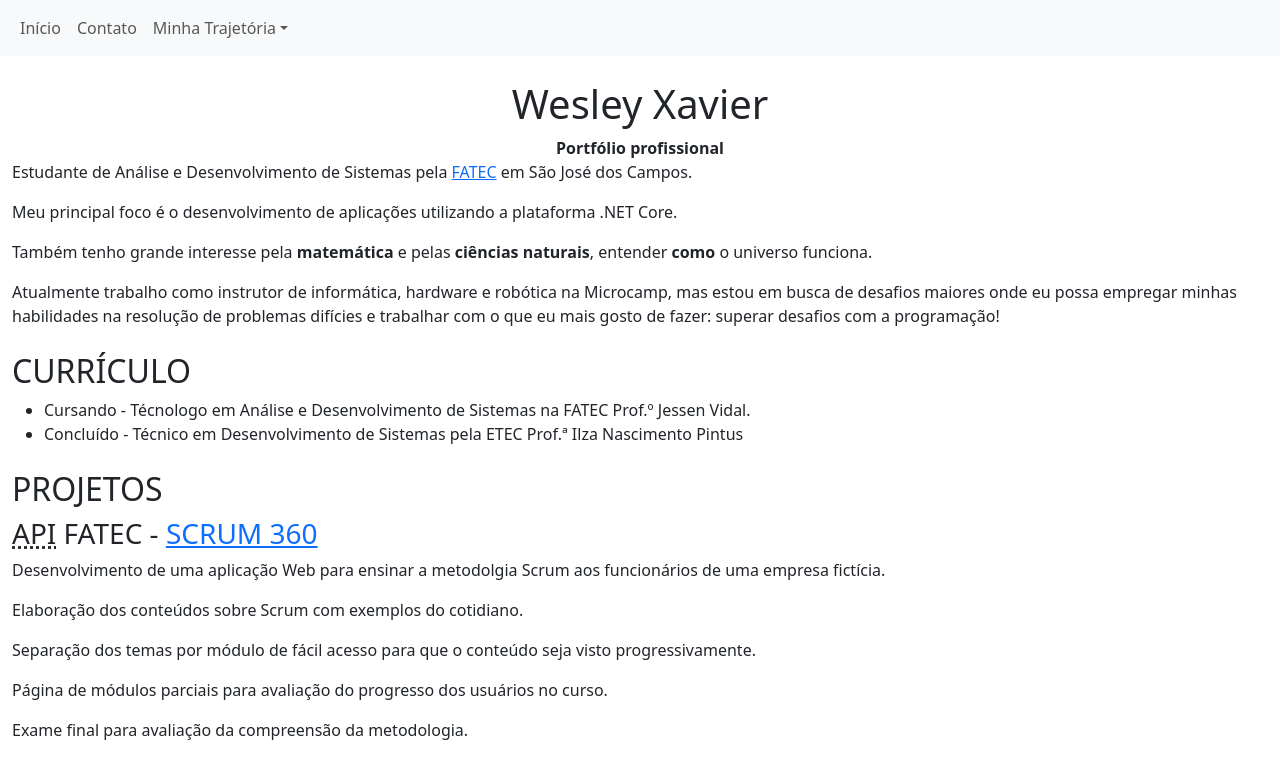
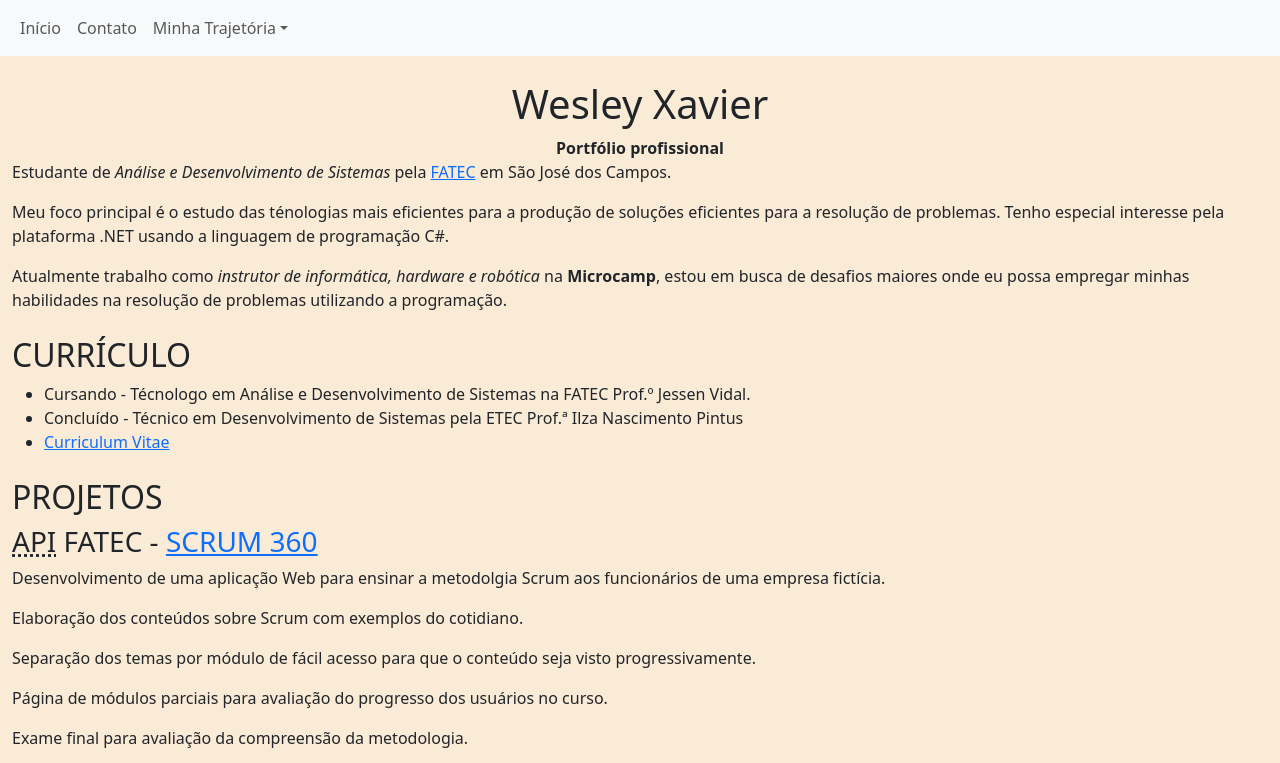
Before and after one commit to xvierdev/Portfolio, a plain HTML site: page src/index.html in a window 1280 px wide. Shown: the top 763 px of the page. Drawn offline with nearby package versions, Linux system fonts and the light colour scheme.

Commit message:
:lipstick: feat: added curriculum vitae and update page background color.

```diff
--- a/src/index.html
+++ b/src/index.html
@@ -8,7 +8,8 @@
     <link href="https://cdn.jsdelivr.net/npm/bootstrap@5.3.3/dist/css/bootstrap.min.css" rel="stylesheet">
     <title>Wesley Xavier - Portfólio</title>
 </head>
-<body>
+
+<body class="main">
 
     <nav class="navbar navbar-expand bg-light sticky-top container-fluid">
         <div class="container-fluid">
@@ -36,10 +37,9 @@
             <strong>Portfólio profissional</strong>
         </div>
         <!--  Introdução: Breve apresentação sobre você, seus objetivos acadêmicos e o que está buscando com o porfólio. -->
-        <p>Estudante de Análise e Desenvolvimento de Sistemas pela <a href="https://fatecsjc-prd.azurewebsites.net/" target="_blank">FATEC</a> em São José dos Campos.</p>
-        <p>Meu principal foco é o desenvolvimento de aplicações utilizando a plataforma .NET Core.</p>
-        <p>Também tenho grande interesse pela <strong>matemática</strong> e pelas <strong>ciências naturais</strong>, entender <strong>como</strong> o universo funciona.</p>
-        <p>Atualmente trabalho como instrutor de informática, hardware e robótica na Microcamp, mas estou em busca de desafios maiores onde eu possa empregar minhas habilidades na resolução de problemas difícies e trabalhar com o que eu mais gosto de fazer: superar desafios com a programação!</p>
+        <p>Estudante de <em>Análise e Desenvolvimento de Sistemas</em> pela <a href="https://fatecsjc-prd.azurewebsites.net/" target="_blank">FATEC</a> em São José dos Campos.</p>
+        <p>Meu foco principal é o estudo das ténologias mais eficientes para a produção de soluções eficientes para a resolução de problemas. Tenho especial interesse pela plataforma .NET usando a linguagem de programação C#.</p>
+        <p>Atualmente trabalho como <em>instrutor de informática, hardware e robótica</em> na <strong>Microcamp</strong>, estou em busca de desafios maiores onde eu possa empregar minhas habilidades na resolução de problemas utilizando a programação.</p>
     </header>
 
 
@@ -50,6 +50,7 @@
             <ul>
                 <li>Cursando - Técnologo em Análise e Desenvolvimento de Sistemas na FATEC Prof.º Jessen Vidal.</li>
                 <li>Concluído - Técnico em Desenvolvimento de Sistemas pela ETEC Prof.ª Ilza Nascimento Pintus</li>
+                <li><a href="https://docs.google.com/document/d/1iVjLF8pXnvT2RY3C9j1bkwkCCUWZa9JoprWHIMyMsyg/edit?usp=sharing">Curriculum Vitae</a></li>
             </ul>
         </section>
         <section id="projects" class="container-fluid my-4">
--- a/src/style.css
+++ b/src/style.css
@@ -1,8 +1,8 @@
 /* Main style for my personal portfolio. */
 /* Respeite o código ;D */
-ul.summary li{
-    list-style-type: none;
-    padding: 5px;
+
+.main{
+    background-color: antiquewhite;
 }
 
 h2{
@@ -11,7 +11,5 @@ h2{
 
 footer{
     text-align: center;
-    /* font-family: Ballet; */
-    /* font-size: 30px; */
     font-weight: bold;
 }
```
